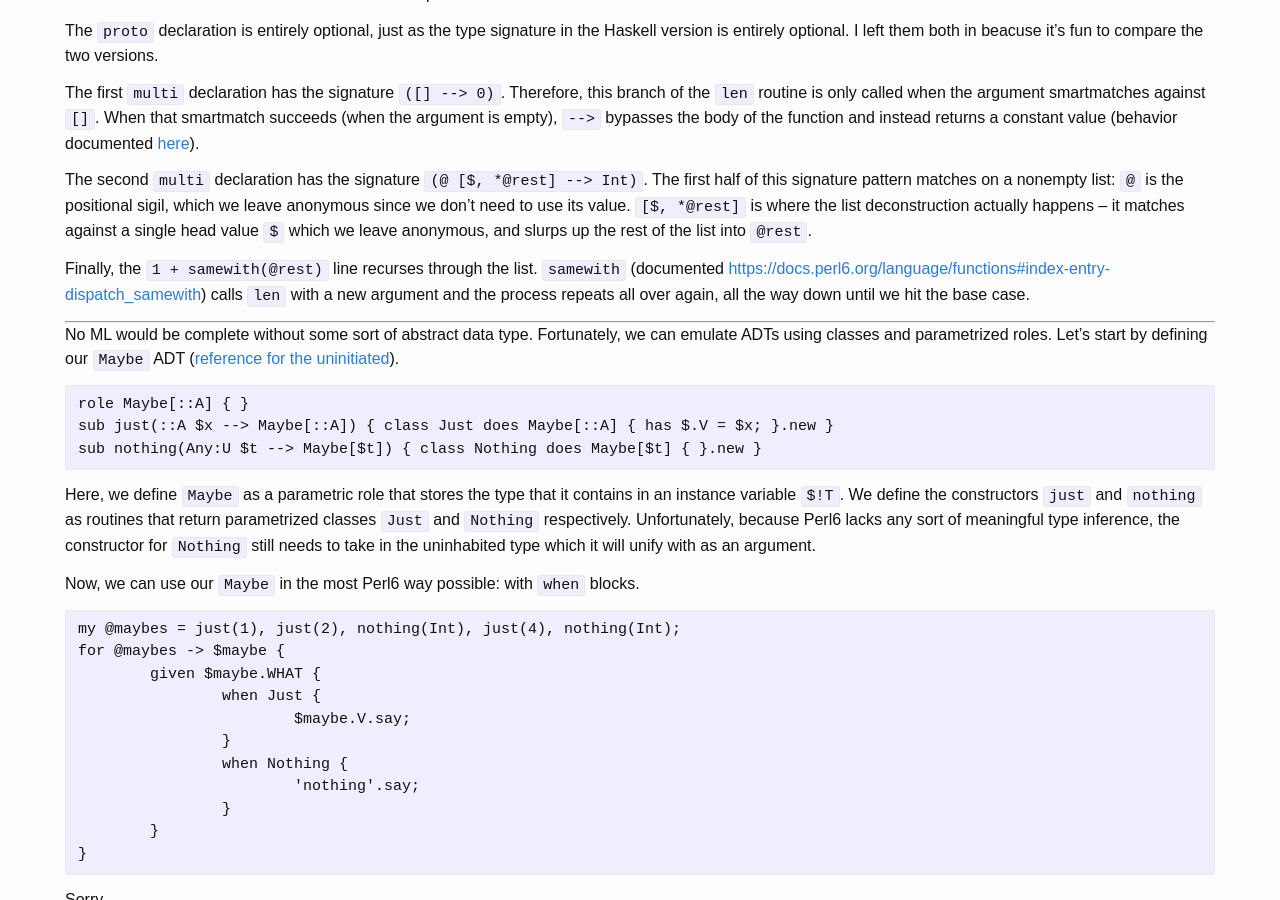
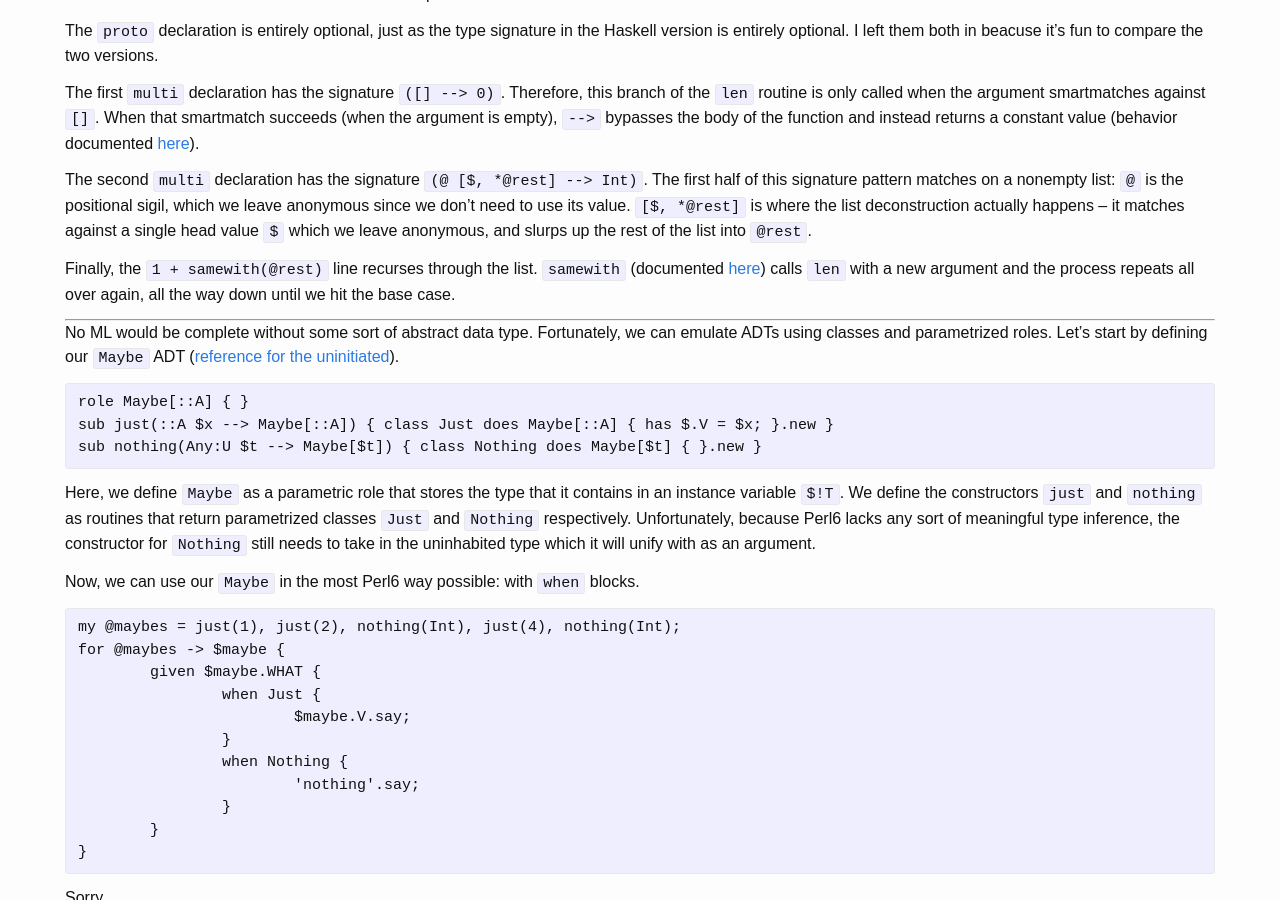
Before and after one commit to DataKinds/datakinds.github.io, a Jekyll site: the page built from _posts/2019-04-05-perl6-is-the-world-s-worst-ml.md, in a window 1280 px wide and 900 px high, scrolled down 652 px. Built offline with Jekyll 4.4.1, drawn with Linux system fonts in a browser that asks for light colours.

Commit message:
fixed link

```diff
--- a/_posts/2019-04-05-perl6-is-the-world-s-worst-ml.md
+++ b/_posts/2019-04-05-perl6-is-the-world-s-worst-ml.md
@@ -36,7 +36,7 @@ The first `multi` declaration has the signature `([] --> 0)`. Therefore, this br
 
 The second `multi` declaration has the signature `(@ [$, *@rest] --> Int)`. The first half of this signature pattern matches on a nonempty list: `@` is the positional sigil, which we leave anonymous since we don't need to use its value. `[$, *@rest]` is where the list deconstruction actually happens -- it matches against a single head value `$` which we leave anonymous, and slurps up the rest of the list into `@rest`.
 
-Finally, the `1 + samewith(@rest)` line recurses through the list. `samewith` (documented [https://docs.perl6.org/language/functions#index-entry-dispatch_samewith](here "samewith documentation")) calls `len` with a new argument and the process repeats all over again, all the way down until we hit the base case.
+Finally, the `1 + samewith(@rest)` line recurses through the list. `samewith` (documented [here](https://docs.perl6.org/language/functions#index-entry-dispatch_samewith "samewith documentation")) calls `len` with a new argument and the process repeats all over again, all the way down until we hit the base case.
 
 ---
 
```
